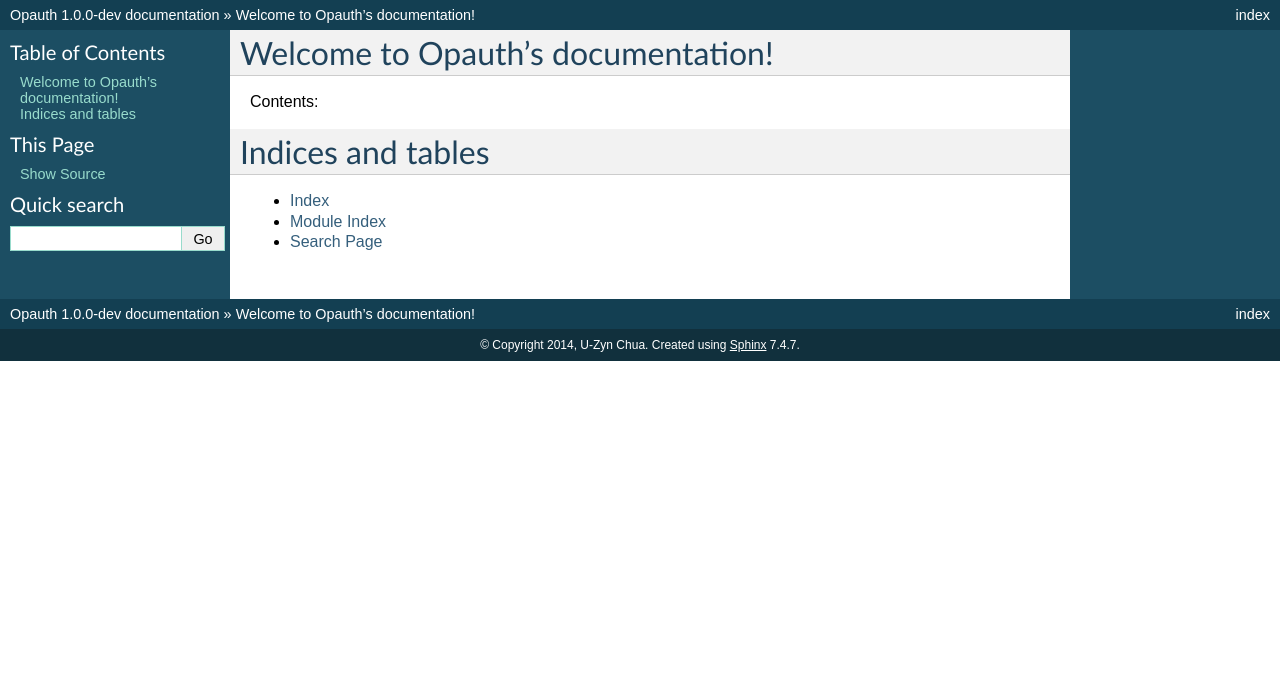
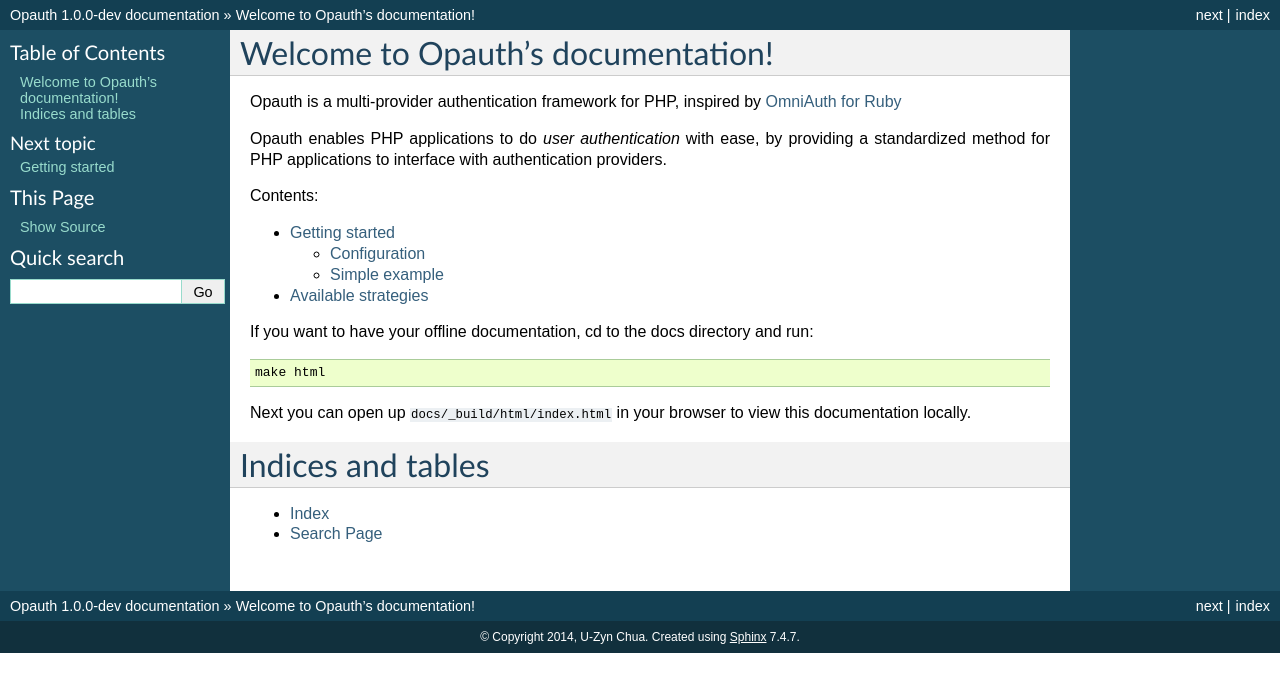
Before and after one commit to opauth/opauth, a Sphinx documentation site: the page built from docs/index.rst, in a window 1280 px wide. Shown: the top 692 px of the page. Built offline with Sphinx 7.4.7, drawn with Linux system fonts in a browser that asks for light colours.

```diff
--- a/docs/index.rst
+++ b/docs/index.rst
@@ -6,16 +6,29 @@
 Welcome to Opauth's documentation!
 ==================================
 
+Opauth is a multi-provider authentication framework for PHP, inspired by `OmniAuth for Ruby <https://github.com/intridea/omniauth>`_
+
+Opauth enables PHP applications to do *user authentication* with ease, by providing a standardized method for PHP
+applications to interface with authentication providers.
+
+
 Contents:
 
 .. toctree::
    :maxdepth: 2
 
+   getting-started
+   strategies
+
+If you want to have your offline documentation, cd to the docs directory and run::
+
+    make html
+
+Next you can open up ``docs/_build/html/index.html`` in your browser to view this documentation locally.
 
 
 Indices and tables
 ==================
 
 * :ref:`genindex`
-* :ref:`modindex`
 * :ref:`search`
--- /dev/null
+++ b/docs/strategies.rst
@@ -0,0 +1,4 @@
+Available strategies
+====================
+
+The current version of Opauth has strategies for the following strategies
```
Also changed, not shown: docs/getting-started.rst (added, +75 -0 lines).
